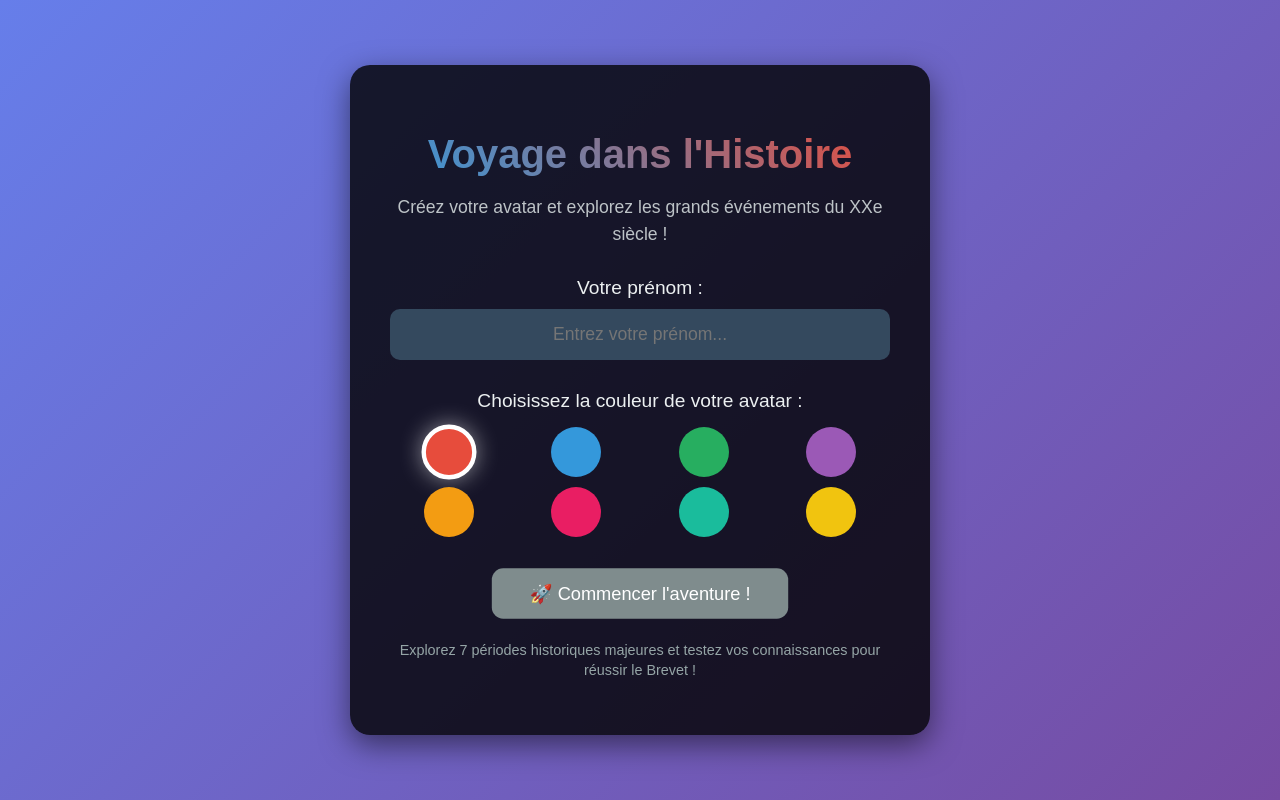
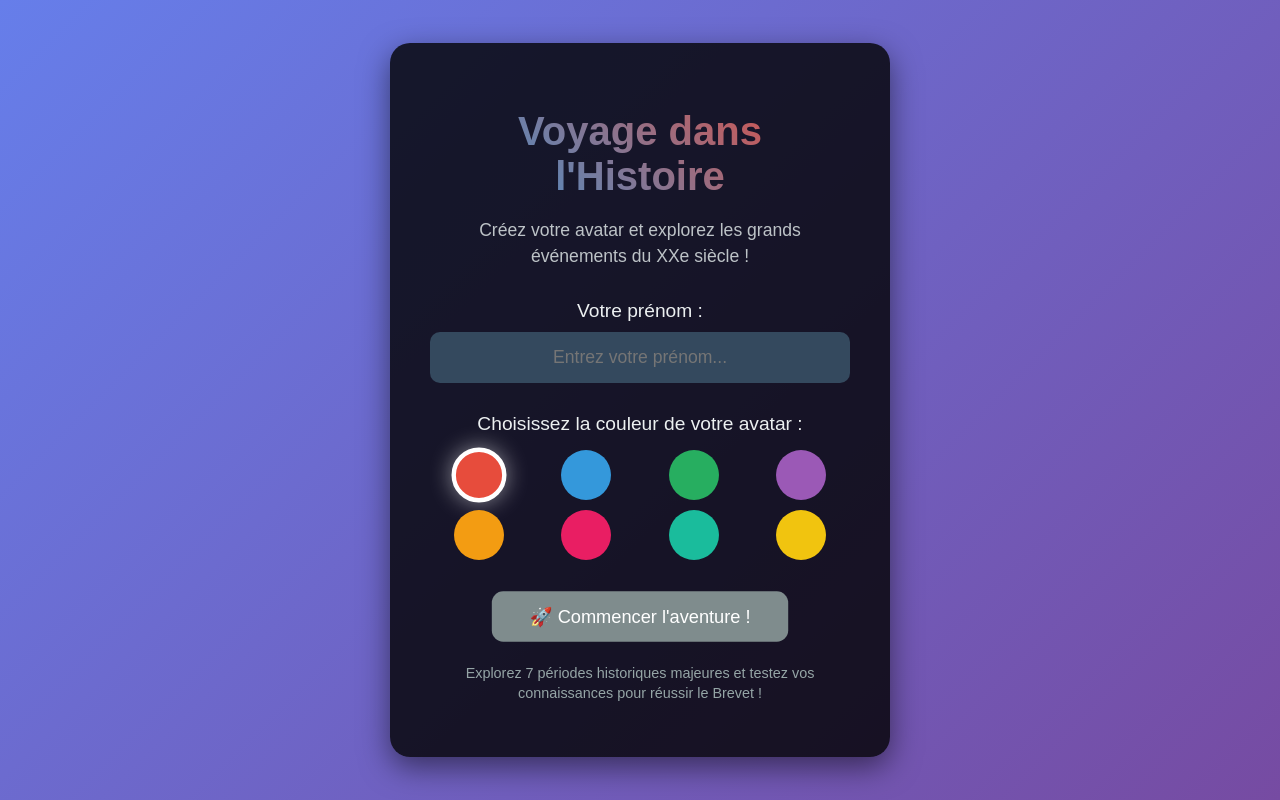
Before and after one commit to mext-ai/block-685d27eb4a3f38796e3d8cc3, a React app: page / in a window 1280 px wide. Built offline with nearby package versions, Linux system fonts and the light colour scheme.

Commit message:
🔧 Refactor hooks and components

```diff
--- a/src/styles.css
+++ b/src/styles.css
@@ -1,3 +1,58 @@
 body {
   margin: 0px;
+  padding: 0;
+  overflow: hidden;
+  font-family: 'Arial', sans-serif;
 }
+
+* {
+  box-sizing: border-box;
+}
+
+/* Ensure Canvas takes full space */
+canvas {
+  display: block !important;
+  width: 100% !important;
+  height: 100% !important;
+}
+
+/* Smooth animations */
+.smooth-transition {
+  transition: all 0.3s ease;
+}
+
+/* Loading spinner animation */
+@keyframes spin {
+  from { transform: rotate(0deg); }
+  to { transform: rotate(360deg); }
+}
+
+/* Hover effects */
+button:hover {
+  transform: translateY(-2px);
+  box-shadow: 0 6px 20px rgba(0,0,0,0.3);
+}
+
+/* Text selection */
+::selection {
+  background: rgba(52, 152, 219, 0.3);
+  color: white;
+}
+
+/* Scrollbar styling */
+::-webkit-scrollbar {
+  width: 8px;
+}
+
+::-webkit-scrollbar-track {
+  background: #2c3e50;
+}
+
+::-webkit-scrollbar-thumb {
+  background: #3498db;
+  border-radius: 4px;
+}
+
+::-webkit-scrollbar-thumb:hover {
+  background: #2980b9;
+}
```
